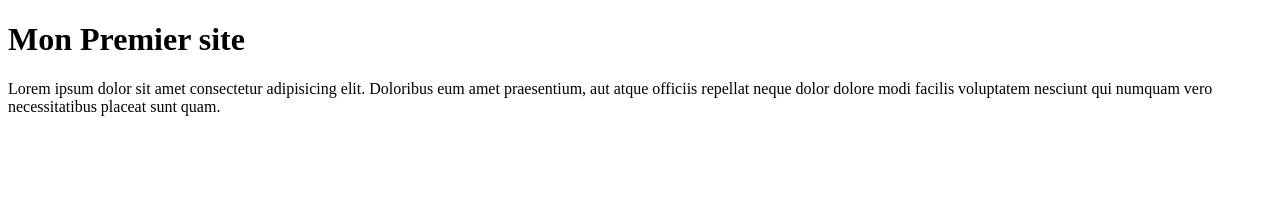
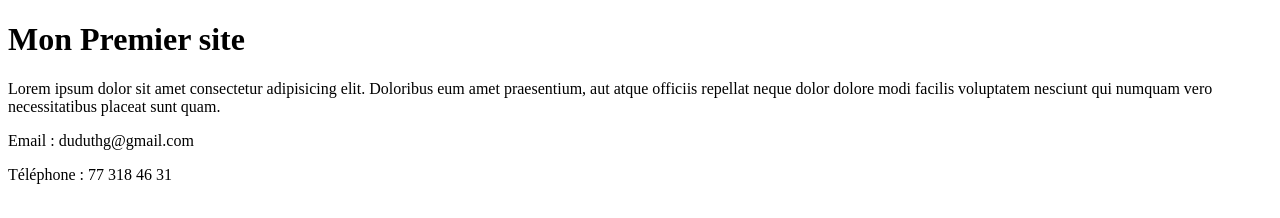
Before and after one commit to dtggit/xarala-projet1, a plain HTML site: page index.html in a window 1280 px wide. Drawn offline with Linux system fonts and the light colour scheme.

Commit message:
Ajouter nos infos personnelles

```diff
--- a/index.html
+++ b/index.html
@@ -4,11 +4,12 @@
     <meta charset="UTF-8">
     <meta http-equiv="X-UA-Compatible" content="IE=edge">
     <meta name="viewport" content="width=device-width, initial-scale=1.0">
-    <title>Document</title>
+    <title>Xarala Projet1</title>
 </head>
 <body>
     <h1>Mon Premier site</h1>
     <p>Lorem ipsum dolor sit amet consectetur adipisicing elit. Doloribus eum amet praesentium, aut atque officiis repellat neque dolor dolore modi facilis voluptatem nesciunt qui numquam vero necessitatibus placeat sunt quam.</p>
-
+    <p>Email : duduthg@gmail.com</p>
+    <p>Téléphone : 77 318 46 31</p>
 </body>
 </html>
```
